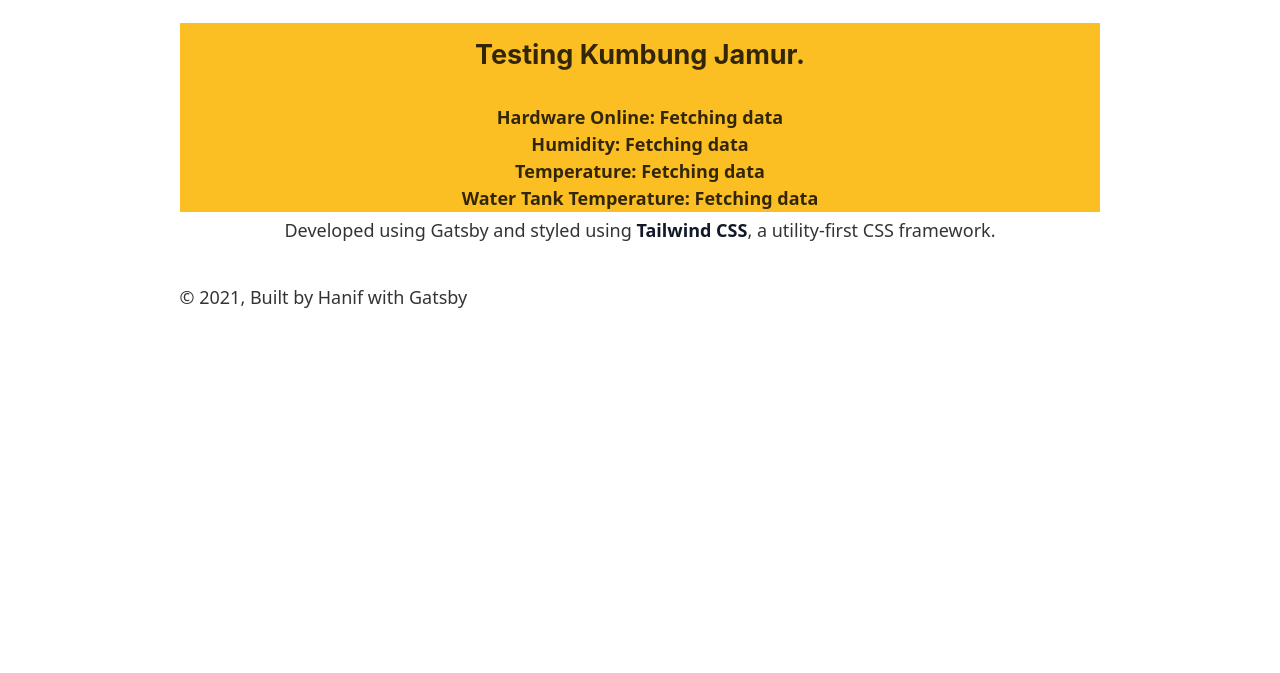
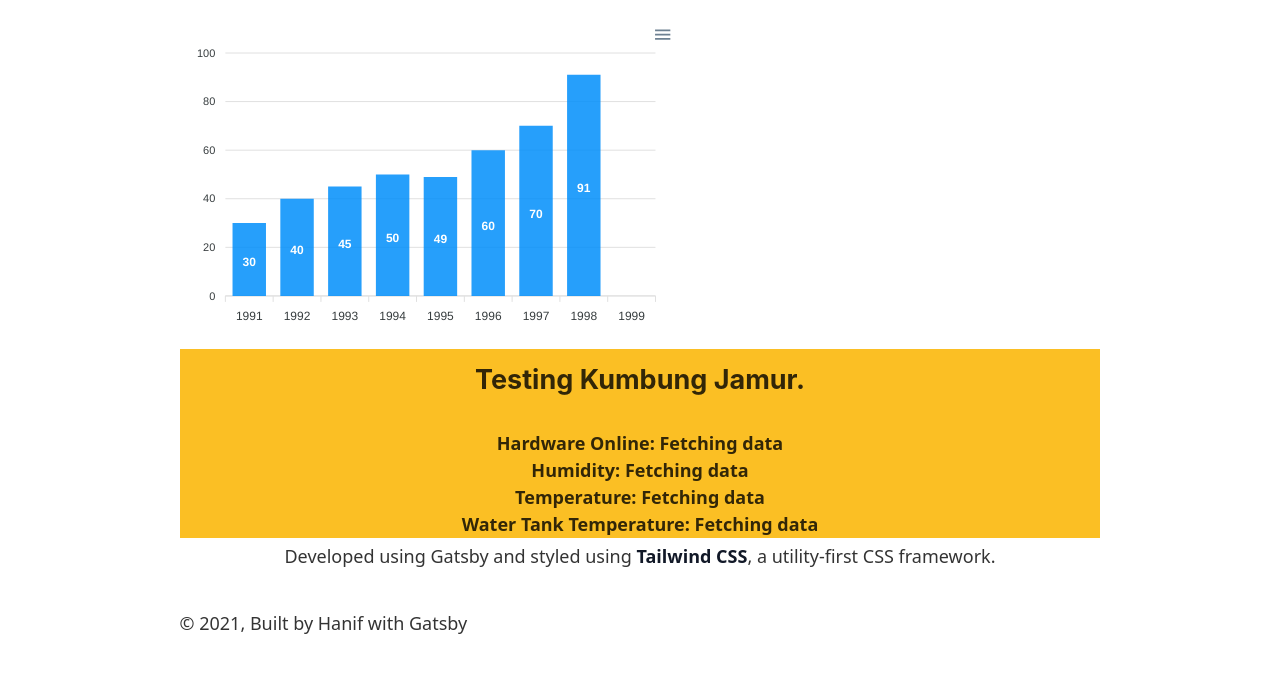
Before and after one commit to mhazhary/jamoor-fe, a Gatsby site: page / in a window 1280 px wide. Shown: the part 75-748 px from the top of the page. Built offline with nearby package versions, Linux system fonts and the light colour scheme; Gatsby itself is replaced by a stand-in of ours; no server answers.

Commit message:
add graph

```diff
--- a/package.json
+++ b/package.json
@@ -5,6 +5,7 @@
   "version": "0.1.0",
   "author": "M. Hanif Azhary <hanif.hz@student.ub.ac.id>",
   "dependencies": {
+    "apexcharts": "^3.26.2",
     "gatsby": "^3.3.1",
     "gatsby-plugin-image": "^1.2.1",
     "gatsby-plugin-manifest": "^3.2.0",
@@ -14,6 +15,7 @@
     "gatsby-source-filesystem": "^3.2.0",
     "gatsby-transformer-sharp": "^3.2.0",
     "react": "^17.0.2",
+    "react-apexcharts": "^1.3.9",
     "react-dom": "^17.0.2",
     "react-helmet": "^6.1.0"
   },
--- a/src/pages/index.js
+++ b/src/pages/index.js
@@ -5,6 +5,7 @@ import React, { useState, useEffect } from "react"
 // import catAndHumanIllustration from "../images/cat-and-human-illustration.svg"
 import Layout from "../components/layout"
 import Seo from "../components/seo"
+import Chart from "react-apexcharts"
 
 const IndexPage = () => {
   // Client-side Runtime Data Fetching
@@ -15,11 +16,11 @@ const IndexPage = () => {
       headers: {
         Accept: "application/json",
       },
-      credentials: 'include',
+      credentials: "include",
     })
       .then(response => response.text()) // parse JSON from request
       .then(resultData => {
-        sethardwareStatus((resultData === "true") ? "ONLINE" : "OFFLINE")
+        sethardwareStatus(resultData === "true" ? "ONLINE" : "OFFLINE")
       }) // set data for hardware status
   }, [])
   // Client-side Runtime Data Fetching
@@ -30,7 +31,7 @@ const IndexPage = () => {
       headers: {
         Accept: "application/json",
       },
-      credentials: 'include',
+      credentials: "include",
     })
       .then(response => response.json()) // parse JSON from request
       .then(resultData => {
@@ -45,7 +46,7 @@ const IndexPage = () => {
       headers: {
         Accept: "application/json",
       },
-      credentials: 'include',
+      credentials: "include",
     })
       .then(response => response.json()) // parse JSON from request
       .then(resultData => {
@@ -60,13 +61,29 @@ const IndexPage = () => {
       headers: {
         Accept: "application/json",
       },
-      credentials: 'include',
+      credentials: "include",
     })
       .then(response => response.json()) // parse JSON from request
       .then(resultData => {
         setvalV3(resultData + "°C")
       }) // set data for pin V3
   }, [])
+  let graphVal = {
+    options: {
+      chart: {
+        id: "basic-bar",
+      },
+      xaxis: {
+        categories: [1991, 1992, 1993, 1994, 1995, 1996, 1997, 1998, 1999],
+      },
+    },
+    series: [
+      {
+        name: "series-1",
+        data: [30, 40, 45, 50, 49, 60, 70, 91],
+      },
+    ],
+  }
 
   return (
     <Layout>
@@ -74,7 +91,12 @@ const IndexPage = () => {
         keywords={[`gatsby`, `tailwind`, `react`, `tailwindcss`]}
         title="Dashboard"
       />
-
+      <Chart
+        options={graphVal.options}
+        series={graphVal.series}
+        type="bar"
+        width="500"
+      />
       <section className="text-center">
         <div className="font-bold bg-yellow-400">
           <h2 className="inline-block p-3 mb-4 text-2xl ">
```
Also changed, not shown: 1 other file.
